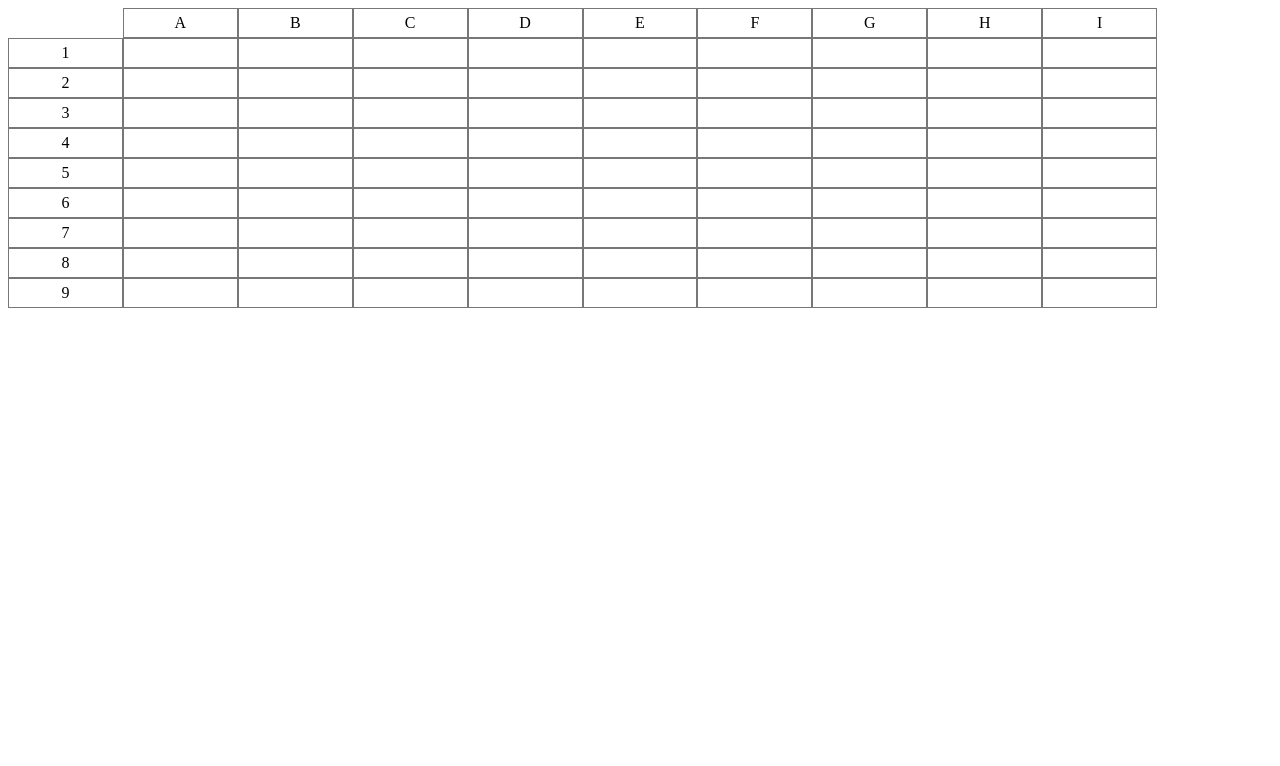
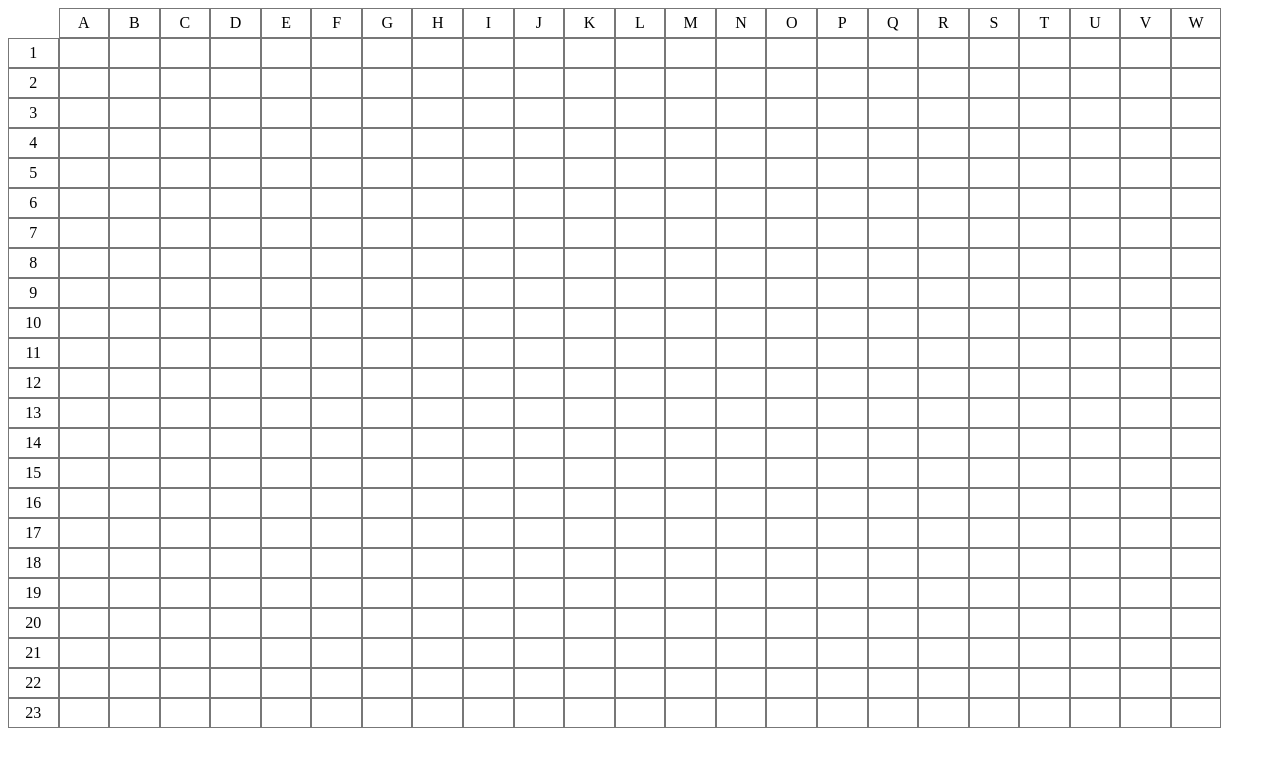
Before and after one commit to leoguerberg/react-spreadsheet, a React (Create React App) app: page / in a window 1280 px wide. Shown: the top 766 px of the page. Built offline with nearby package versions, Linux system fonts and the light colour scheme.

Commit message:
refactor column indexes

```diff
--- a/src/containers/SpreadsheetContainer.tsx
+++ b/src/containers/SpreadsheetContainer.tsx
@@ -1,15 +1,14 @@
+import React, { useState } from 'react';
 import { evaluate } from 'mathjs';
-import React, { useState } from 'react';
 
-import { getA1Notation } from '../utils/parser';
 import { ICell, ICellId } from '../interfaces/Cell';
 import Spreadsheet from '../views/Spreadsheet';
 
 const createArray = () => {
   let array: ICell[][] = [];
-  for (let i = 1; i < 10; i++) {
+  for (let i = 1; i < 24; i++) {
     let row = [];
-    for (let j = 1; j < 10; j++) {
+    for (let j = 1; j < 24; j++) {
       row.push({
         id: {
           row: i,
@@ -34,17 +33,16 @@ const SpreadsheetContainer = () => {
 
   const handleCellValueChange = (cellId: ICellId, newValue: string) => {
     const updatedSpreadsheet = spreadsheet.map((row, rowNumber) => {
-      if (rowNumber + 1 === cellId.row) {
+      if (rowNumber + 1 === cellId.row){
         return row.map((cell, columnNumber) => {
-          if (columnNumber + 1 === cellId.col) {
-            let newEvaluatedValue = newValue;
-            if (newValue.startsWith('=')) {
-              try {
-                newEvaluatedValue = evaluate(newValue.slice(1));
-              } catch {
-                newEvaluatedValue = newValue;
-              }
-            }
+          if (columnNumber + 1 === cellId.col){
+          let newEvaluatedValue = newValue;
+          if(newValue.startsWith('=')){
+          try{
+            newEvaluatedValue = evaluate(newValue.slice(1))
+          } catch{
+            newEvaluatedValue = newValue
+          }}
             return {
               ...cell,
               value: newValue,
--- a/src/views/Spreadsheet/index.tsx
+++ b/src/views/Spreadsheet/index.tsx
@@ -10,21 +10,21 @@ const Spreadsheet = (props: ISpreadsheetProps) => {
 
   return (
     <SpreadsheetWrapper>
-      {spreadsheet.map((row, i) => {
+      {spreadsheet.map((row, rowNumber) => {
         return (
           <>
-            <CellWrapper row={i + 2} column={1}>
-              {i + 1}
+            <CellWrapper row={rowNumber + 2} column={1}>
+              {rowNumber + 1}
             </CellWrapper>
-            {row.map((cell, j) => {
+            {row.map((cell, columnNumber) => {
               return (
                 <>
-                  {i === 0 && (
-                    <CellWrapper row={1} column={j + 2}>
-                      {getA1Notation(j + 1)}
+                  {rowNumber === 0 && (
+                    <CellWrapper row={1} column={columnNumber + 2}>
+                      {getA1Notation(columnNumber + 1)}
                     </CellWrapper>
                   )}
-                  <CellWrapper row={i + 2} column={j + 2}>
+                  <CellWrapper row={rowNumber + 2} column={columnNumber + 2}>
                     <SpreadsheetCell
                       isSelected={cell.id === selectedCellId}
                       cell={cell}
--- a/src/views/Spreadsheet/styles.ts
+++ b/src/views/Spreadsheet/styles.ts
@@ -4,8 +4,8 @@ import { ICellWrapperProps } from './types';
 
 export const SpreadsheetWrapper = styled.div`
   display: grid;
-  grid-template-columns: 1fr repeat(10, 1fr);
-  grid-template-rows: 30px repeat(10, 30px);
+  grid-template-columns: 1fr repeat(24, 1fr);
+  grid-template-rows: 30px repeat(24, 30px);
 `;
 
 export const CellWrapper = styled.div<ICellWrapperProps>`
```
